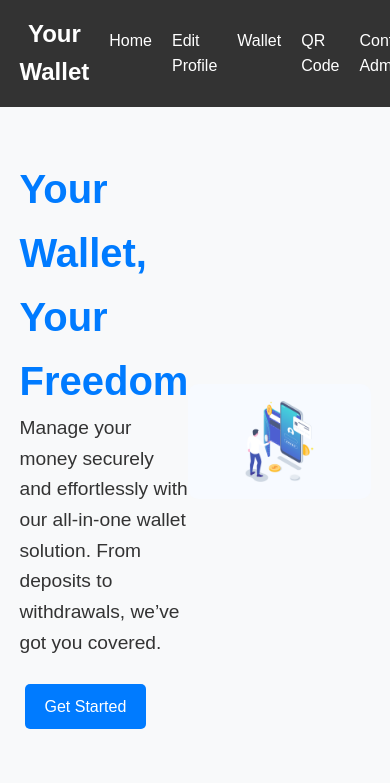
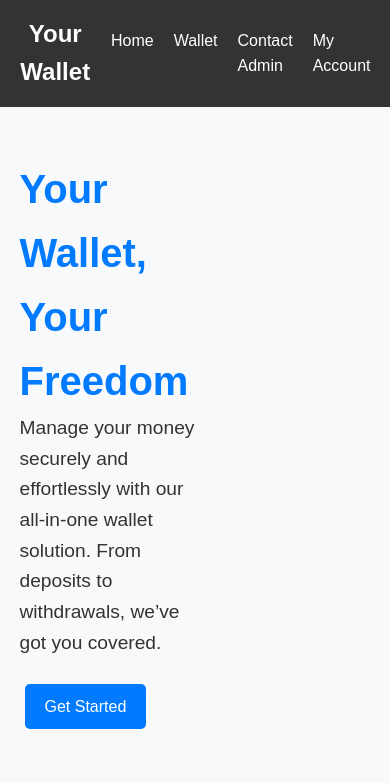
Before and after one commit to Amir-Baddour/Digital-Wallet, a PHP site: page /client-index.html in a window 390 px wide; the page is wider, and only the part inside the window is pictured. Shown: the top 783 px of that part. Run offline with PHP 8.4, Linux system fonts and the light colour scheme.

Commit message:
finalize the project

```diff
--- a/client/css/styles.css
+++ b/client/css/styles.css
@@ -1145,4 +1145,10 @@ body {
       padding: 10px;
       font-size: 14px;
   }
+  /* Hide Edit Profile and QR Code links in navbar */
+  nav ul li:nth-child(2), /* Edit Profile */
+  nav ul li:nth-child(4), /* QR Code */
+  .hero-image img { /* Hide hero image */
+      display: none;
+  }
 }
```
